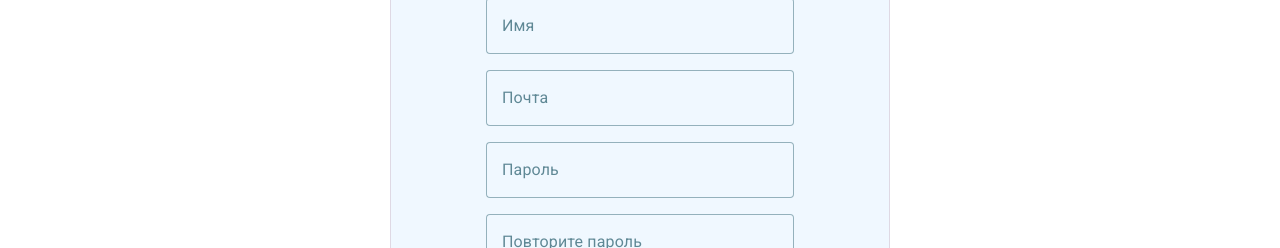
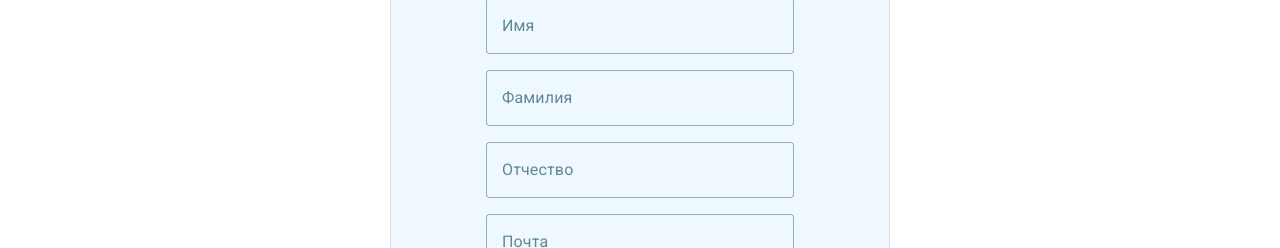
Before and after one commit to alexa0morgan/coachdiary_vue, a Vue app: page /login in a window 1280 px wide. Both pictures are taken after a click on the button "Регистрация". Shown: the part 269-517 px from the top of the page. Built offline with nearby package versions, Linux system fonts and the light colour scheme; no server answers.

Commit message:
feat: update user registration and profile handling to separate first name, last name, and patronymic fields

```diff
--- a/src/utils.ts
+++ b/src/utils.ts
@@ -68,7 +68,7 @@ export function patch(url: string, data?: Record<string | number, unknown>): Pro
 }
 
 export function del(url: string): Promise<Response> {
-  return fetch(location.origin + url + '/', {
+  return fetch(location.origin + url, {
     method: 'DELETE',
     headers: {
       'Content-Type': 'application/json',
--- a/src/views/LoginView.vue
+++ b/src/views/LoginView.vue
@@ -12,7 +12,9 @@ const router = useRouter()
 const userStore = useUserStore()
 
 const privacyPolicy = ref(false)
-const name = ref('')
+const firstName = ref('')
+const lastName = ref('')
+const patronymic = ref('')
 const email = ref('')
 const password = ref('')
 const passwordConfirmation = ref('')
@@ -28,7 +30,7 @@ const isSendButtonDisabled = computed(() => {
     return !password.value?.length
   }
   if (pageType.value === 'signUp') {
-    return !password.value?.length || !name.value?.length ||
+    return !password.value?.length || !firstName.value?.length || !lastName.value?.length ||
       !passwordConfirmation.value?.length || password.value !== passwordConfirmation.value || !privacyPolicy.value
   }
   return false
@@ -89,7 +91,7 @@ async function sendData() {
 async function signIn() {
   const requestData = { email: email.value, password: password.value }
 
-  const response = await post('/api/login/', requestData)
+  const response = await post('/api/login/session_login/', requestData)
 
   if (response.ok) {
     userStore.login()
@@ -104,7 +106,9 @@ async function signUp() {
     email: email.value,
     password: password.value,
     confirm_password: passwordConfirmation.value,
-    name: name.value
+    first_name: firstName.value,
+    last_name: lastName.value,
+    patronymic: patronymic.value,
   }
 
   const response = await post('/api/create-user/', requestData)
@@ -113,13 +117,14 @@ async function signUp() {
     pageType.value = 'signIn'
     email.value = ''
     password.value = ''
-    name.value = ''
+    firstName.value = ''
+    lastName.value = ''
+    patronymic.value = ''
     passwordConfirmation.value = ''
     toast.success('Пользователь успешно создан')
   } else {
     return response.json()
   }
-
 }
 
 async function restore() {
@@ -135,12 +140,29 @@ async function restore() {
       <form class="border-container" @submit.prevent="sendData">
         <v-text-field
           v-if="pageType === 'signUp'"
-          v-model="name"
+          v-model="firstName"
           :disabled="isLoading"
           clearable
           label="Имя"
           persistent-clear
-          placeholder="ФИО"
+          variant="outlined"
+        />
+        <v-text-field
+          v-if="pageType === 'signUp'"
+          v-model="lastName"
+          :disabled="isLoading"
+          clearable
+          label="Фамилия"
+          persistent-clear
+          variant="outlined"
+        />
+        <v-text-field
+          v-if="pageType === 'signUp'"
+          v-model="patronymic"
+          :disabled="isLoading"
+          clearable
+          label="Отчество"
+          persistent-clear
           variant="outlined"
         />
         <v-text-field
--- a/src/views/ProfileView.vue
+++ b/src/views/ProfileView.vue
@@ -6,10 +6,14 @@ import { useUserStore } from '@/stores/user'
 
 const userStore = useUserStore()
 
-const currentName = ref('')
+const currentFirstName = ref('')
+const currentLastName = ref('')
+const currentPatronymic = ref('')
 const currentEmail = ref('')
 
-const name = ref('')
+const firstName = ref('')
+const lastName = ref('')
+const patronymic = ref('')
 const email = ref('')
 const password = ref('')
 const newPassword = ref('')
@@ -20,8 +24,11 @@ const newPasswordType = ref<'password' | 'text'>('password')
 const passwordConfirmationType = ref<'password' | 'text'>('password')
 
 const isSetNameButtonDisabled = computed(() => {
-  return name.value?.trim() === currentName.value || name.value?.trim().length === 0 || !name.value
+  return (firstName.value?.trim() === currentFirstName.value && lastName.value?.trim() === currentLastName.value &&
+      patronymic.value?.trim() === currentPatronymic.value) ||
+    firstName.value?.trim().length === 0 || !firstName.value || lastName.value?.trim().length === 0 || !lastName.value
 })
+
 const isSetEmailButtonDisabled = computed(() => {
   return email.value?.trim() === currentEmail.value || email.value?.trim().length === 0
 })
@@ -36,9 +43,13 @@ async function getData() {
     if (response.ok) {
       const data = await response.json()
 
-      currentName.value = data.name
+      currentFirstName.value = data.first_name
+      currentLastName.value = data.last_name
+      currentPatronymic.value = data.patronymic
       currentEmail.value = data.email
-      name.value = currentName.value
+      firstName.value = currentFirstName.value
+      lastName.value = currentLastName.value
+      patronymic.value = currentPatronymic.value
       email.value = currentEmail.value
     } else {
       toast.error(getErrorMessage(await response.json()))
@@ -54,7 +65,11 @@ async function patchName() {
   }
 
   try {
-    const response = await patch('/api/profile/', { name: name.value })
+    const response = await patch('/api/profile/change_details/', {
+      first_name: firstName.value,
+      last_name: lastName.value,
+      patronymic: patronymic.value ?? '',
+    })
     if (response.ok) {
       await getData()
       toast.success('Имя успешно изменено')
@@ -72,7 +87,9 @@ async function patchEmail() {
   }
 
   try {
-    const response = await patch('/api/profile/', { email: email.value })
+    const response = await patch('/api/profile/change_email/', {
+      email: email.value
+    })
     if (response.ok) {
       await getData()
       toast.success('Почта успешно изменена')
@@ -96,7 +113,7 @@ async function putPassword() {
       confirm_new_password: passwordConfirmation.value,
       current_password: password.value
     }
-    const response = await put('/api/profile/', requestData)
+    const response = await put('/api/profile/change_password/', requestData)
     if (response.ok) {
       password.value = ''
       newPassword.value = ''
@@ -121,11 +138,23 @@ onMounted(async () => {
     <div class="container rounded-lg">
       <div class="text">Смена имени и почты</div>
       <form class="text-field mb-4" @submit.prevent="patchName">
-        <v-text-field
-          v-model="name"
-          clearable
-          persistent-clear
-          label="Полное имя" />
+        <div class="text-field-fio">
+          <v-text-field
+            v-model="firstName"
+            clearable
+            persistent-clear
+            label="Имя" />
+          <v-text-field
+            v-model="lastName"
+            clearable
+            persistent-clear
+            label="Фамилия" />
+          <v-text-field
+            v-model="patronymic"
+            clearable
+            persistent-clear
+            label="Отчество" />
+        </div>
         <v-btn
           :disabled="isSetNameButtonDisabled"
           class="button"
@@ -217,6 +246,10 @@ onMounted(async () => {
   gap: 10px;
 }
 
+.text-field-fio {
+  display: flex;
+  gap: 10px;
+}
 
 .text {
   font-size: 24px;
@@ -239,5 +272,10 @@ onMounted(async () => {
     background: transparent;
     padding: 20px;
   }
+
+  .text-field-fio {
+  flex-direction: column;
+}
+
 }
 </style>
```
